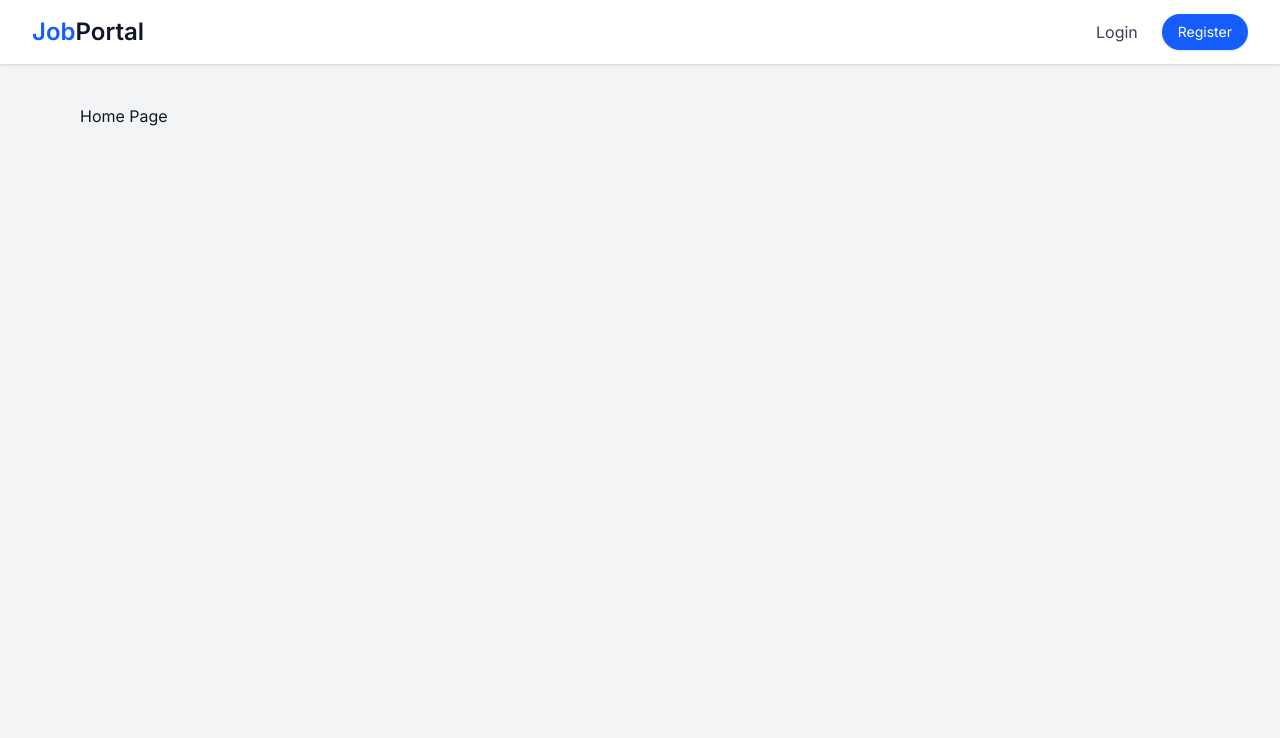
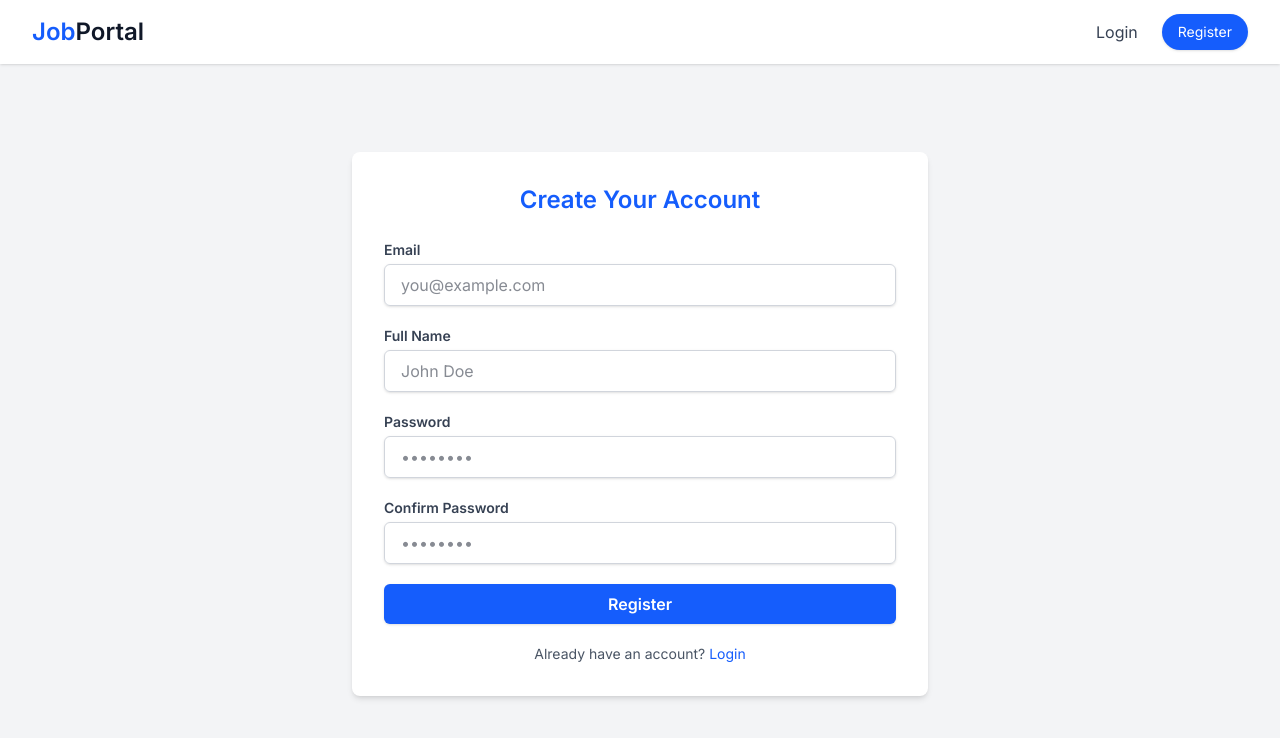
Before and after one commit to StardustEnigma/job-application-portal, a Django app: page /account/register/ in a window 1280 px wide. Shown: the top 738 px of the page. Run offline with Django 5.2, Linux system fonts and the light colour scheme; style sheets or scripts are compiled from the project's sources; some libraries are stand-ins or nearby versions.

Commit message:
register added

```diff
--- /dev/null
+++ b/hiring/account/forms.py
@@ -0,0 +1,24 @@
+from django import forms
+from .models import User
+
+class registerationForm(forms.ModelForm):
+    password=forms.CharField(widget=forms.PasswordInput)
+    confirmPassword=forms.CharField(widget=forms.PasswordInput)
+    class Meta:
+        model=User
+        fields=["email","name","password","confirmPassword"]
+    def clean(self):
+        cleaned_data=super().clean()
+        password=cleaned_data.get('password')
+        confirmPassword=cleaned_data.get('confirmPassword')
+
+        if password != confirmPassword:
+            self.add_error('confirmPassword','confirm password and password did not match')
+
+        return cleaned_data
+
+    def clean_email(self):
+        email=self.cleaned_data.get('email')
+        if User.objects.filter(email=email).exists():
+            raise forms.ValidationError("A user with this email already exists")
+        return email
--- a/hiring/account/templates/account/register.html
+++ b/hiring/account/templates/account/register.html
@@ -1 +1,75 @@
 {% extends "base.html" %}
+{% block title %}Register{% endblock %}
+
+{% block content %}
+<div class="max-w-xl mx-auto mt-12 bg-white p-8 rounded-lg shadow-md">
+  <h2 class="text-2xl font-extrabold text-blue-600 text-center mb-6">Create Your Account</h2>
+
+  <form method="POST" class="space-y-5">
+    {% csrf_token %}
+
+    <!-- Email -->
+    <div>
+      <label for="email" class="block text-sm font-semibold text-gray-700 mb-1">Email</label>
+      <input type="email" name="email" id="email" value="{{ form.email.value|default_if_none:'' }}"
+             class="w-full px-4 py-2 border border-gray-300 rounded-md shadow-sm focus:ring-2 focus:ring-blue-500 focus:outline-none"
+             placeholder="you@example.com" required>
+
+       {% for error in form.email.errors %}
+        <p class="mt-1 text-sm text-red-600 bg-red-100 rounded-md px-2 py-1">{{ error }}</p>
+      {% endfor %}
+    </div>
+
+    <!-- Name -->
+    <div>
+      <label for="name" class="block text-sm font-semibold text-gray-700 mb-1">Full Name</label>
+      <input type="text" name="name" id="name" value="{{ form.name.value|default_if_none:'' }}"
+             class="w-full px-4 py-2 border border-gray-300 rounded-md shadow-sm focus:ring-2 focus:ring-blue-500 focus:outline-none"
+             placeholder="John Doe" required>
+      {% for error in form.name.errors %}
+        <p class="mt-1 text-sm text-red-600 bg-red-100 rounded-md px-2 py-1">{{ error }}</p>
+      {% endfor %}
+    </div>
+
+    <!-- Password -->
+    <div>
+      <label for="password" class="block text-sm font-semibold text-gray-700 mb-1">Password</label>
+      <input type="password" name="password" id="password"
+             class="w-full px-4 py-2 border border-gray-300 rounded-md shadow-sm focus:ring-2 focus:ring-blue-500 focus:outline-none"
+             placeholder="••••••••" required>
+      {% for error in form.password.errors %}
+        <p class="mt-1 text-sm text-red-600 bg-red-100 rounded-md px-2 py-1">{{ error }}</p>
+      {% endfor %}
+    </div>
+
+    <!-- Confirm Password -->
+    <div>
+      <label for="confirmPassword" class="block text-sm font-semibold text-gray-700 mb-1">Confirm Password</label>
+      <input type="password" name="confirmPassword" id="confirmPassword"
+             class="w-full px-4 py-2 border border-gray-300 rounded-md shadow-sm focus:ring-2 focus:ring-blue-500 focus:outline-none"
+             placeholder="••••••••" required>
+      {% for error in form.confirmPassword.errors %}
+        <p class="mt-1 text-sm text-red-600 bg-red-100 rounded-md px-2 py-1">{{ error }}</p>
+      {% endfor %}
+    </div>
+ <!-- Non-field errors -->
+    {% if form.non_field_errors %}
+      {% for error in form.non_field_errors %}
+        <p class="mt-2 text-sm text-red-700 bg-red-100 px-3 py-2 rounded-md">{{ error }}</p>
+      {% endfor %}
+    {% endif %}
+    <!-- Submit -->
+    <div>
+      <button type="submit"
+              class="w-full text-white bg-blue-600 hover:bg-blue-700 font-semibold py-2 px-4 rounded-md transition duration-200 shadow">
+        Register
+      </button>
+    </div>
+
+    <!-- Already have an account -->
+    <p class="text-sm text-center text-gray-600">Already have an account?
+      <a href="{% url 'login' %}" class="text-blue-600 hover:underline">Login</a>
+    </p>
+  </form>
+</div>
+{% endblock %}
--- a/hiring/account/urls.py
+++ b/hiring/account/urls.py
@@ -2,5 +2,5 @@ from django.urls import path
 from . import views
 urlpatterns = [
     path('login/',views.login,name='login'),
-    path('register/',views.register,name='register')
+    path('register/',views.register_view,name='register')
 ]
--- a/hiring/account/views.py
+++ b/hiring/account/views.py
@@ -1,9 +1,25 @@
-from django.shortcuts import render
-
+from django.shortcuts import render,redirect
+from .forms import registerationForm
+from django.contrib import messages
 
 def login(request):
     return render(request,'account/login.html')
 
 
-def register(request):
-    return render(request,'account/register.html')
+def register_view(request):
+    if request.method=="POST":
+        form=registerationForm(request.POST)
+        if form.is_valid():
+            user=form.save(commit=False)
+            user.set_password(form.cleaned_data['password'])
+            user.is_active=False
+            user.save()
+            messages.success(request,'Registeration Successfull please check your email for to activate account')
+            return redirect('login')
+        else:
+            # This will show errors in template
+            return render(request, 'account/register.html', {'form': form})
+    else:
+        form=registerationForm()
+
+    return render(request,'account/register.html',{'form':form})
--- a/hiring/theme/static/css/dist/styles.css
+++ b/hiring/theme/static/css/dist/styles.css
@@ -18,6 +19,7 @@
     --color-blue-50: oklch(97% 0.014 254.604);
     --color-blue-100: oklch(93.2% 0.032 255.585);
     --color-blue-200: oklch(88.2% 0.059 254.128);
+    --color-blue-500: oklch(62.3% 0.214 259.815);
     --color-blue-600: oklch(54.6% 0.245 262.881);
     --color-blue-700: oklch(48.8% 0.243 264.376);
     --color-blue-800: oklch(42.4% 0.199 265.638);
@@ -48,6 +50,8 @@
     --text-sm--line-height: calc(1.25 / 0.875);
     --text-lg: 1.125rem;
     --text-lg--line-height: calc(1.75 / 1.125);
+    --text-xl: 1.25rem;
+    --text-xl--line-height: calc(1.75 / 1.25);
     --text-2xl: 1.5rem;
     --text-2xl--line-height: calc(2 / 1.5);
     --text-4xl: 2.25rem;
@@ -60,6 +64,7 @@
     --font-weight-extrabold: 800;
     --tracking-normal: 0em;
     --leading-normal: 1.5;
+    --radius-md: 0.375rem;
     --radius-lg: 0.5rem;
     --radius-xl: 0.75rem;
     --radius-2xl: 1rem;
@@ -260,6 +265,12 @@
   .mt-4 {
     margin-top: calc(var(--spacing) * 4);
   }
+  .mt-12 {
+    margin-top: calc(var(--spacing) * 12);
+  }
+  .mt-16 {
+    margin-top: calc(var(--spacing) * 16);
+  }
   .mr-1 {
     margin-right: calc(var(--spacing) * 1);
   }
@@ -366,10 +377,20 @@
     margin-block-start: calc(calc(var(--spacing) * 2) * var(--tw-space-y-reverse));
     margin-block-end: calc(calc(var(--spacing) * 2) * calc(1 - var(--tw-space-y-reverse)));
   }
+  :where(.space-y-3 > :not(:last-child)) {
+    --tw-space-y-reverse: 0;
+    margin-block-start: calc(calc(var(--spacing) * 3) * var(--tw-space-y-reverse));
+    margin-block-end: calc(calc(var(--spacing) * 3) * calc(1 - var(--tw-space-y-reverse)));
+  }
   :where(.space-y-4 > :not(:last-child)) {
     --tw-space-y-reverse: 0;
     margin-block-start: calc(calc(var(--spacing) * 4) * var(--tw-space-y-reverse));
     margin-block-end: calc(calc(var(--spacing) * 4) * calc(1 - var(--tw-space-y-reverse)));
+  }
+  :where(.space-y-5 > :not(:last-child)) {
+    --tw-space-y-reverse: 0;
+    margin-block-start: calc(calc(var(--spacing) * 5) * var(--tw-space-y-reverse));
+    margin-block-end: calc(calc(var(--spacing) * 5) * calc(1 - var(--tw-space-y-reverse)));
   }
   :where(.space-y-6 > :not(:last-child)) {
     --tw-space-y-reverse: 0;
@@ -398,6 +419,9 @@
   .rounded-lg {
     border-radius: var(--radius-lg);
   }
+  .rounded-md {
+    border-radius: var(--radius-md);
+  }
   .rounded-xl {
     border-radius: var(--radius-xl);
   }
```
Also changed, not shown: other parts of hiring/theme/static/css/dist/styles.css (+33 -0 lines), hiring/account/templates/account/login.html (+11 -0 lines), hiring/db.sqlite3.
